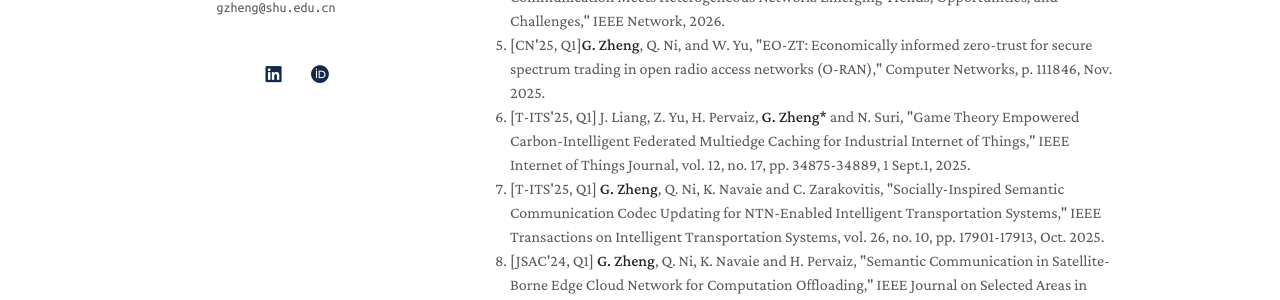
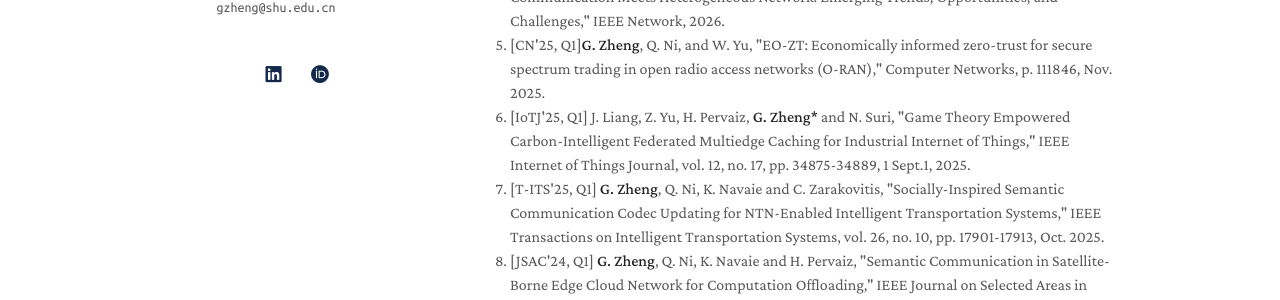
Before and after one commit to Guhan328/Guhan328.github.io, a Jekyll site: the page built from publications.md, in a window 1280 px wide and 1172 px high. Shown: the part 436-736 px from the top of the window. Built offline with Jekyll 4.4.1, drawn with Linux system fonts in a browser that asks for light colours; a style sheet for code colours, icons or effects is not loaded.

Commit message:
Update pubJournal.md

```diff
--- a/_includes/pubJournal.md
+++ b/_includes/pubJournal.md
@@ -13,7 +13,7 @@
   <li><a href="https://ieeexplore.ieee.org/document/11592739"><autocolor>[TMC'26, Q1] Y. Wang, Z. Yu, <strong>G. Zheng*</strong>, H.Pervaiz, A. Kaushik, W. Meng, and S. Zhang, "Fed-MoSeC: A Federated Learning Framework for Cross-Modal Semantic Communication Systems in Mobile Networks," IEEE Transactions on Mobile Computing, 2026.</autocolor></a></li>
   <li><a href="https://ieeexplore.ieee.org/document/11319360"><autocolor>[NetMag'26, Q1] <strong>G. Zheng</strong>, Q. Ni, A. Kaushik, L. Yang, Y. Wang, and C. Zarakovitis, "Semantic Communication Meets Heterogeneous Network: Emerging Trends, Opportunities, and Challenges," IEEE Network, 2026.</autocolor></a></li>
   <li><a href="https://www.sciencedirect.com/science/article/pii/S1389128625008126"><autocolor>[CN'25, Q1]<strong>G. Zheng</strong>, Q. Ni, and W. Yu, "EO-ZT: Economically informed zero-trust for secure spectrum trading in open radio access networks (O-RAN)," Computer Networks, p. 111846, Nov. 2025. </autocolor></a></li>
-  <li><a href="https://ieeexplore.ieee.org/abstract/document/11075850"><autocolor>[T-ITS'25, Q1] J. Liang, Z. Yu, H. Pervaiz, <strong>G. Zheng*</strong> and N. Suri, "Game Theory Empowered Carbon-Intelligent Federated Multiedge Caching for Industrial Internet of Things," IEEE Internet of Things Journal, vol. 12, no. 17, pp. 34875-34889, 1 Sept.1, 2025.</autocolor></a></li>
+  <li><a href="https://ieeexplore.ieee.org/abstract/document/11075850"><autocolor>[IoTJ'25, Q1] J. Liang, Z. Yu, H. Pervaiz, <strong>G. Zheng*</strong> and N. Suri, "Game Theory Empowered Carbon-Intelligent Federated Multiedge Caching for Industrial Internet of Things," IEEE Internet of Things Journal, vol. 12, no. 17, pp. 34875-34889, 1 Sept.1, 2025.</autocolor></a></li>
   <li><a href="https://ieeexplore.ieee.org/abstract/document/10919123"><autocolor>[T-ITS'25, Q1] <strong>G. Zheng</strong>, Q. Ni, K. Navaie and C. Zarakovitis, "Socially-Inspired Semantic Communication Codec Updating for NTN-Enabled Intelligent Transportation Systems," IEEE Transactions on Intelligent Transportation Systems, vol. 26, no. 10, pp. 17901-17913, Oct. 2025.</autocolor></a></li>
   <li><a href="https://ieeexplore.ieee.org/abstract/document/10445211"><autocolor>[JSAC'24, Q1] <strong>G. Zheng</strong>, Q. Ni, K. Navaie and H. Pervaiz, "Semantic Communication in Satellite-Borne Edge Cloud Network for Computation Offloading," IEEE Journal on Selected Areas in Communications, vol. 42, no. 5, pp. 1145-1158, May 2024.</autocolor></a></li>
   <li><a href="https://ieeexplore.ieee.org/abstract/document/10734671"><autocolor>[T-ITS'24, Q1] <strong>G. Zheng</strong>, Q. Ni and Y. Lu, "Privacy-Aware Anomaly Detection and Notification Enhancement for VANET Based on Collaborative Intrusion Detection System," IEEE Transactions on Intelligent Transportation Systems, vol. 25, no. 12, pp. 21172-21182, Dec. 2024.</autocolor></a></li>
```
